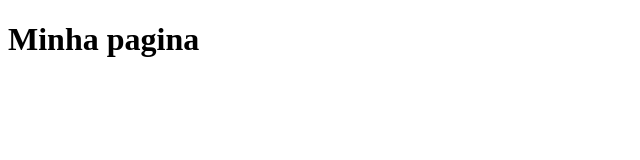
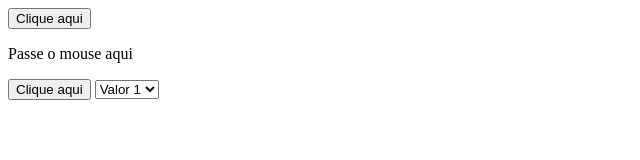
Before and after one commit to fabiorisantos/aula_javascript, a plain HTML site: page index.htm in a window 1280 px wide. Shown: the whole page, without its empty margins (0-640 px from the left). Drawn offline with Linux system fonts and the light colour scheme.

Commit message:
manipulando
Manipulando elementos da página

```diff
--- a/index.htm
+++ b/index.htm
@@ -6,6 +6,15 @@
     <script type="text/javascript" src="js/main.js"></script>
 </head>
 <body>
-    <h1>Minha pagina</h1>
+    <button type="button" onclick="clicar()">Clique aqui</button>
+    <p id="agradecimento"></p>
+    <p id="mousemove" onmouseover="mudar()" onmouseout="voltar()">Passe o mouse aqui</p>
+    <button type="button" onclick="trocar()">Clique aqui</button>
+    <select onchange="funcaoChange(this)">
+        <option value="1">Valor 1</option>
+        <option value="2">Valor 2</option>
+        <option value="3">Valor 3</option>
+    </select>
+
 </body>
 </html>
--- a/js/main.js
+++ b/js/main.js
@@ -1,8 +1,35 @@
+function clicar (){
+    document.getElementById("agradecimento").innerHTML = "<h1>Obrigado por clicar</h1>";
+    console.log(document.getElementById("agradecimento"));
+    //alert ("Obrigado por clicar!!!")
+}
+
+function trocar (){
+    window.open("https://fabiorisantos.github.io/"); //outra aba
+    //window.location.href = "https://fabiorisantos.github.io/"; //mesma aba
+}
+
+function mudar () {
+    document.getElementById("mousemove").innerHTML = "Obrigado por passar o mouse!!!";
+    //alert("Trocar texto");
+}
+
+function voltar () {
+    document.getElementById("mousemove").innerHTML = "Passe o mouse aqui";
+    //alert("Trocar texto");
+}
+
+function funcaoChange(elemento){
+    console.log(elemento.value);
+}
+
+/*
 var d = new Date ();
 console.log(d);
 console.log(d.getMonth()+1);
 console.log(d.getDate());
 console.log(d.getHours());
+*/
 
 /*
 var count;
```
